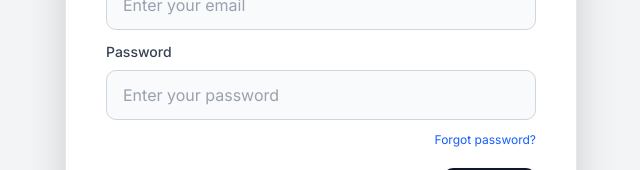
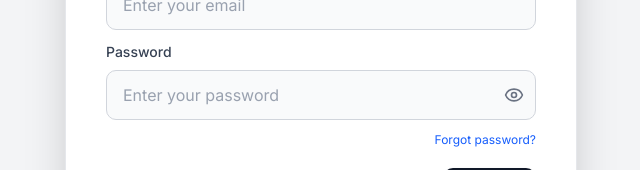
Before and after one commit to nafisreza/rps, a Next.js app: page / in a window 1280 px wide. Shown: the part 376-546 px from the top of the page, without its empty margins (319-959 px from the left). Built offline with nearby package versions, Linux system fonts and the light colour scheme.

Commit message:
chore(ui): toggle password visibility

```diff
--- a/app/change-password/page.tsx
+++ b/app/change-password/page.tsx
@@ -1,10 +1,12 @@
 "use client";
 import { useState } from "react";
+import { Eye, EyeOff } from "lucide-react";
 import { useRouter } from "next/navigation";
 import { toast } from "sonner";
 
 export default function ChangePasswordPage() {
   const [password, setPassword] = useState("");
+  const [showPassword, setShowPassword] = useState(false);
   const [loading, setLoading] = useState(false);
   const router = useRouter();
 
@@ -30,15 +32,26 @@ export default function ChangePasswordPage() {
       <div className="w-full max-w-md bg-white rounded-2xl shadow-2xl border border-gray-200 p-8 flex flex-col items-center">
         <h2 className="text-2xl font-bold mb-2 text-gray-800">Change Password</h2>
         <form onSubmit={handleSubmit} className="w-full space-y-4">
+          <div className="relative">
             <input
-            type="password"
+              type={showPassword ? "text" : "password"}
               value={password}
               onChange={(e) => setPassword(e.target.value)}
               required
-            className="w-full px-4 py-3 border border-gray-300 rounded-lg focus:outline-none focus:ring-2 focus:ring-indigo-200 text-gray-800 placeholder-gray-400 bg-gray-50"
+              className="w-full px-4 py-3 border border-gray-300 rounded-lg focus:outline-none focus:ring-2 focus:ring-indigo-200 text-gray-800 placeholder-gray-400 bg-gray-50 pr-10"
               placeholder="Enter new password"
               autoComplete="new-password"
             />
+            <button
+              type="button"
+              className="absolute right-3 top-1/2 -translate-y-1/2 text-gray-500 hover:text-gray-700"
+              onClick={() => setShowPassword((v) => !v)}
+              tabIndex={-1}
+              aria-label={showPassword ? "Hide password" : "Show password"}
+            >
+              {showPassword ? <EyeOff size={20} /> : <Eye size={20} />}
+            </button>
+          </div>
           <div className="text-xs text-gray-500 mb-1">
             Password must be at least 8 characters and include uppercase, lowercase, number, and special character.
           </div>
--- a/app/page.tsx
+++ b/app/page.tsx
@@ -1,6 +1,6 @@
 "use client";
 
-import { NotebookPen } from "lucide-react";
+import { NotebookPen, Eye, EyeOff } from "lucide-react";
 import { signIn } from "next-auth/react";
 import { useRouter } from "next/navigation";
 import { useState } from "react";
@@ -9,6 +9,7 @@ import { toast } from "sonner";
 export default function Home() {
   const [email, setEmail] = useState("");
   const [password, setPassword] = useState("");
+  const [showPassword, setShowPassword] = useState(false);
   const [loading, setLoading] = useState(false);
   const router = useRouter();
 
@@ -81,17 +82,27 @@ export default function Home() {
             <label className="text-sm font-medium text-gray-700">
               Password
             </label>
+            <div className="relative">
               <input
-              type="password"
+                type={showPassword ? "text" : "password"}
                 value={password}
                 onChange={(e) => setPassword(e.target.value)}
                 required
-              className="w-full px-4 py-3 border border-gray-300 rounded-lg focus:outline-none focus:ring-2 focus:ring-indigo-200 text-gray-800 placeholder-gray-400 bg-gray-50"
+                className="w-full px-4 py-3 border border-gray-300 rounded-lg focus:outline-none focus:ring-2 focus:ring-indigo-200 text-gray-800 placeholder-gray-400 bg-gray-50 pr-10"
                 placeholder="Enter your password"
                 autoComplete="current-password"
               />
+              <button
+                type="button"
+                className="absolute right-3 top-1/2 -translate-y-1/2 text-gray-500 hover:text-gray-700"
+                onClick={() => setShowPassword((v) => !v)}
+                tabIndex={-1}
+                aria-label={showPassword ? "Hide password" : "Show password"}
+              >
+                {showPassword ? <EyeOff size={20} /> : <Eye size={20} />}
+              </button>
             </div>
-          {/* Error messages are now shown as toast notifications */}
+          </div>
           <div className="flex flex-col items-end gap-2">
             <a
               href="/forgot-password"
--- a/app/student/results/page.tsx
+++ b/app/student/results/page.tsx
@@ -51,7 +51,6 @@ export default async function StudentResultsPage() {
             {enrolledCourses.length === 0 ? (
               <p className="text-gray-500">No enrolled courses found.</p>
             ) : (
-              // ...existing code...
               <table className="min-w-full text-sm border rounded-lg overflow-hidden">
                 <thead className="bg-yellow-50">
                   <tr>
```
Lines whose indentation alone changed are shown as unchanged.
